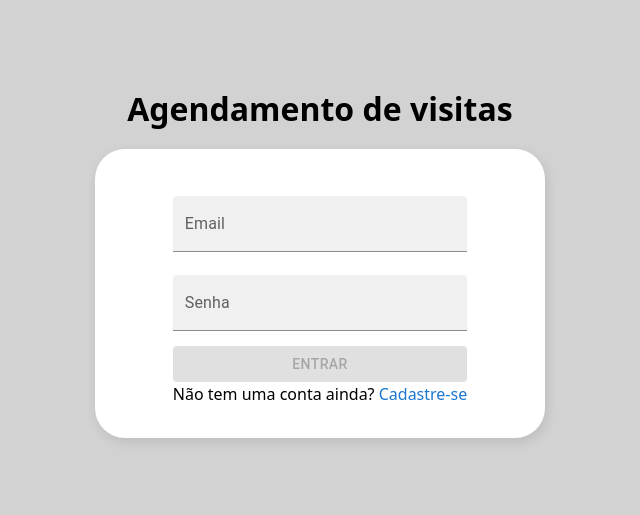
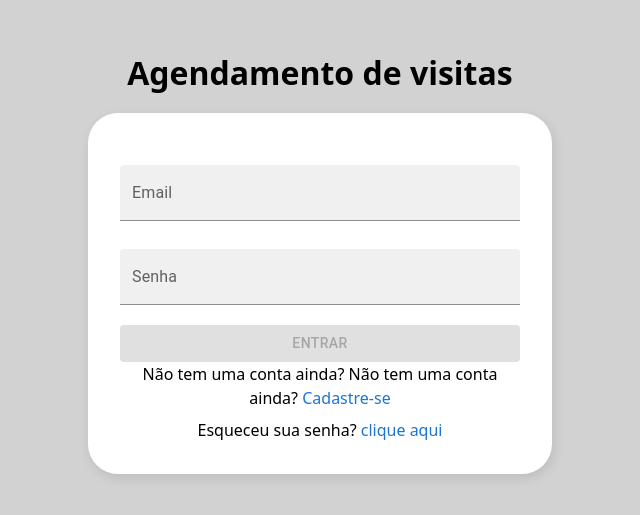
Before and after one commit to Jonas-eng-21/Sistema-de-assistencia-para-visitas-domiciliares, a React (Vite) app in the folder sistemaFront/: page / in a window 1280 px wide. Shown: the part 141-656 px from the top of the page, without its empty margins (320-960 px from the left). Built offline with nearby package versions, Linux system fonts and the light colour scheme; some icons are missing.

Commit message:
Botao esqueci minha senha na pagina de Login

```diff
--- a/sistemaFront/src/pages/Login/index.tsx
+++ b/sistemaFront/src/pages/Login/index.tsx
@@ -117,9 +117,17 @@ const Login = () => {
             </Button>
             <div className="Txt">
                 <span>Não tem uma conta ainda? </span>
-                <Link to="/cadastro" className="txt2">
-                  <span>Cadastre-se</span>
-                </Link>
+              <span>Não tem uma conta ainda? </span>
+              <Link to="/cadastro" className="txt2">
+                <span>Cadastre-se</span>
+              </Link>
+            </div>
+
+            <div className="Txt" style={{ marginTop: "8px" }}>
+              <span>Esqueceu sua senha? </span>
+              <Link to="/forgotpassword" className="txt2">
+                <span>clique aqui</span>
+              </Link>
             </div>
           </form>
         </S.Card>
```
